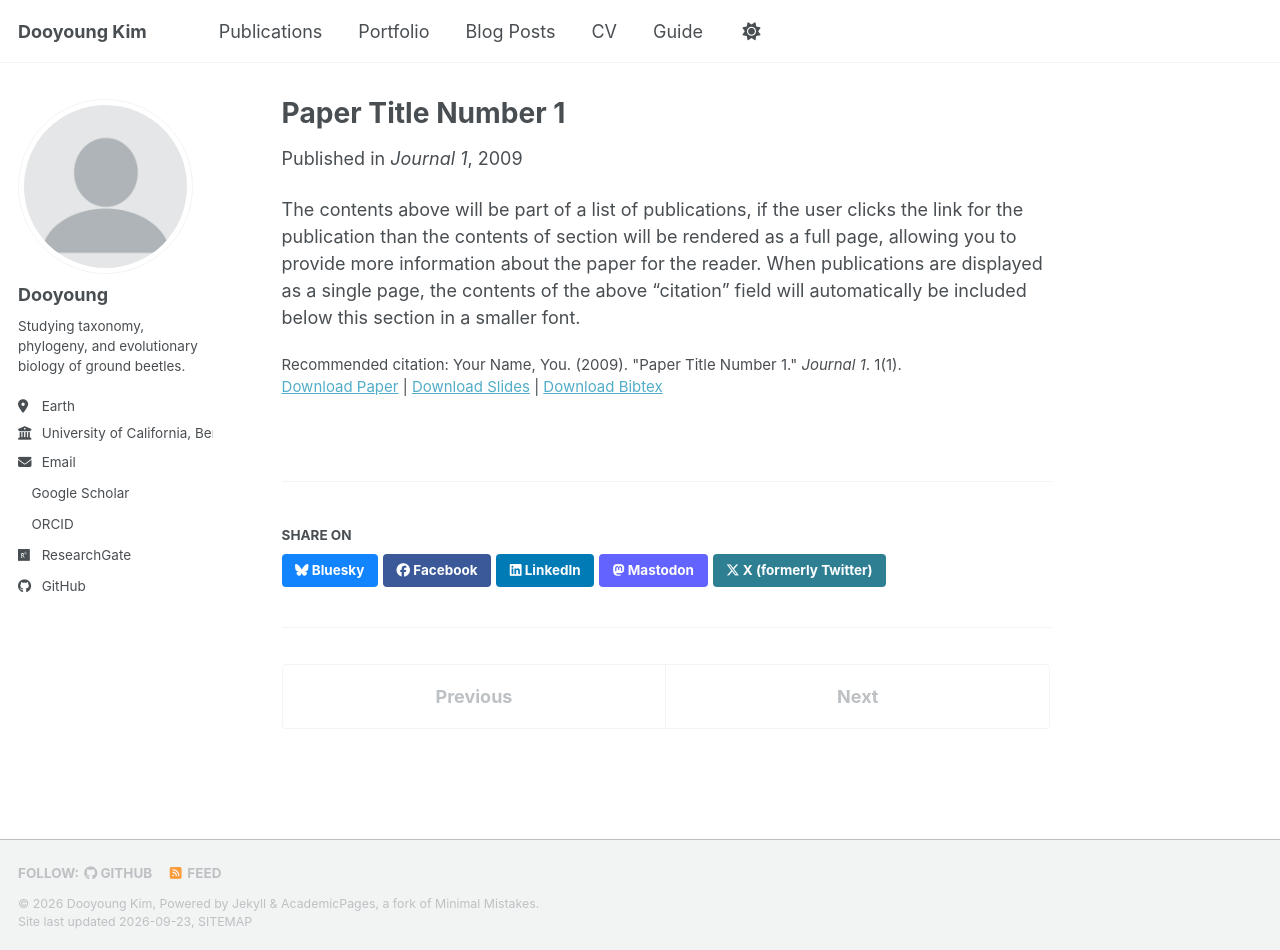
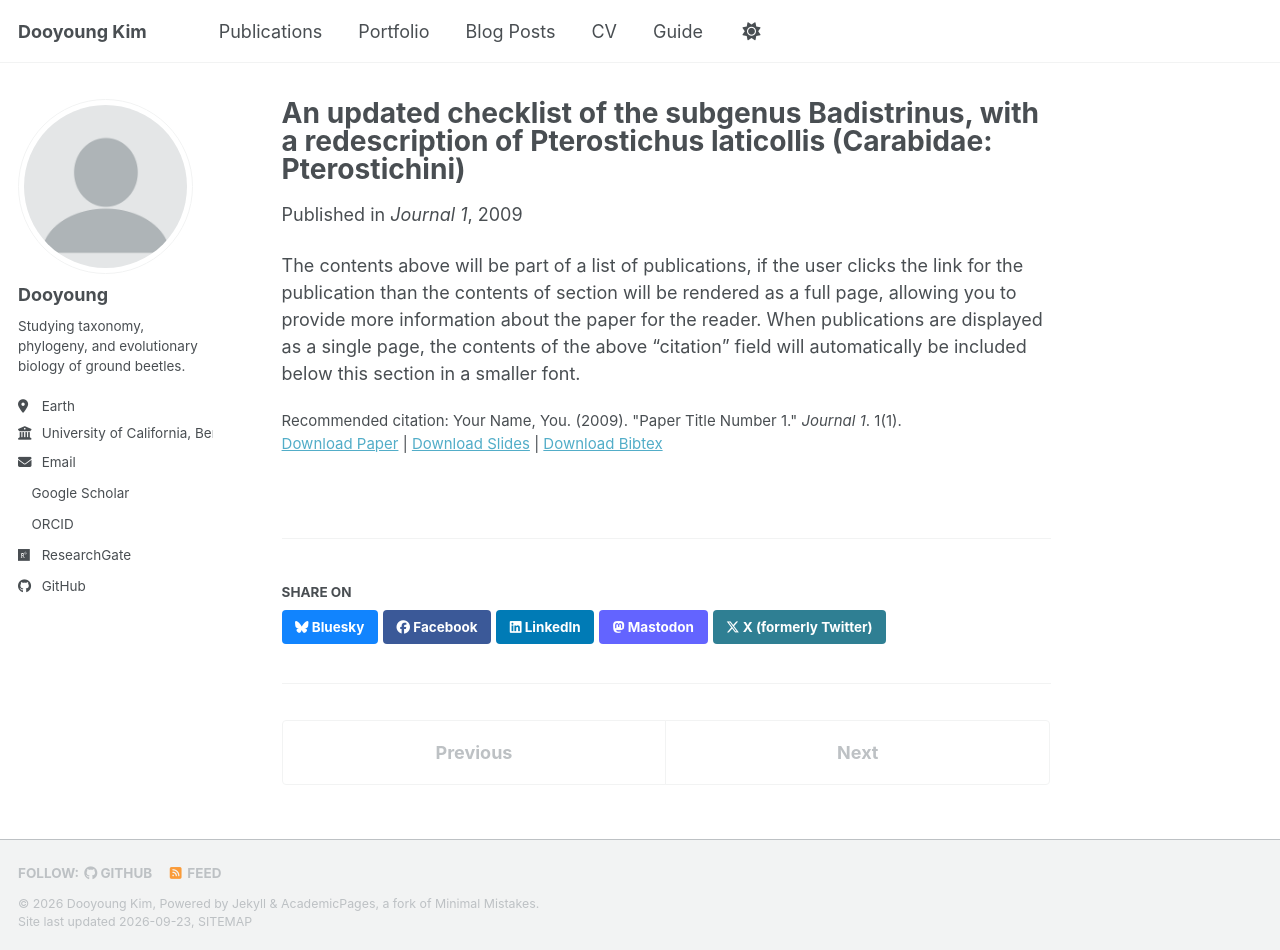
Before and after one commit to dooyoung11/dooyoung11.github.io, a Jekyll site: the page built from _publications/2009-10-01-paper-title-number-1.md, in a window 1280 px wide and 950 px high. Built offline with Jekyll 4.4.1, drawn with Linux system fonts in a browser that asks for light colours; a style sheet for code colours, icons or effects is not loaded.

Commit message:
Update 2009-10-01-paper-title-number-1.md

```diff
--- a/_publications/2009-10-01-paper-title-number-1.md
+++ b/_publications/2009-10-01-paper-title-number-1.md
@@ -1,5 +1,5 @@
 ---
-title: "Paper Title Number 1"
+title: "An updated checklist of the subgenus Badistrinus, with a redescription of Pterostichus laticollis (Carabidae: Pterostichini)"
 collection: publications
 category: manuscripts
 permalink: /publication/2009-10-01-paper-title-number-1
```
